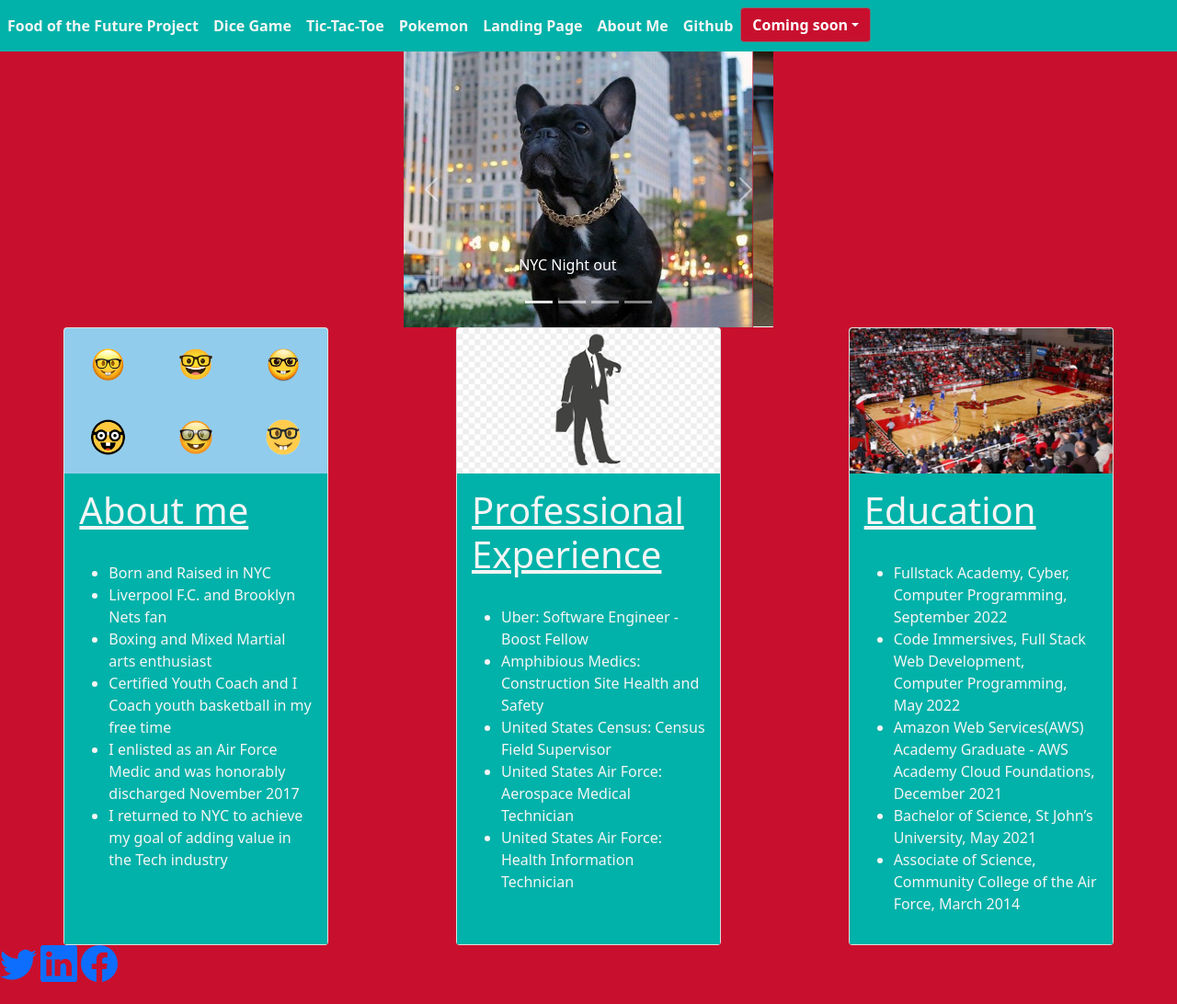
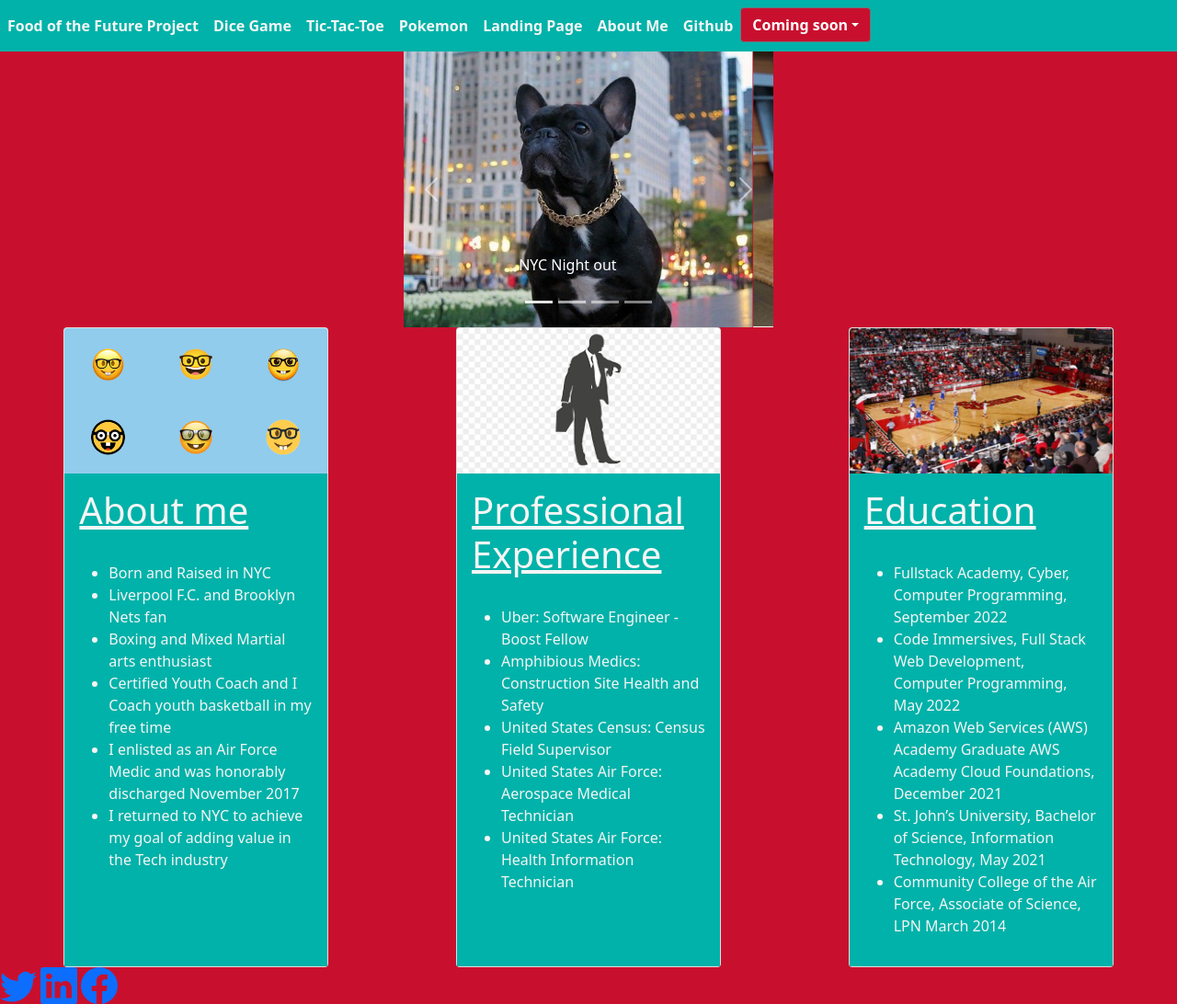
Before and after one commit to shaqduggan/shaqduggan.github.io, a plain HTML site: page main.html in a window 1280 px wide. Shown: the whole page at 92% size. Before the commit the page ends 1068 px from the top, so only its background shows below. Drawn offline with nearby package versions, Linux system fonts and the light colour scheme.

Commit message:
Update main.html

```diff
--- a/main.html
+++ b/main.html
@@ -159,9 +159,9 @@
                                 <ul id="ml" style="color:whitesmoke">
                                     <li>Fullstack Academy, Cyber, Computer Programming, September 2022</li>
                                     <li>Code Immersives, Full Stack Web Development, Computer Programming, May 2022</li>
-                                    <li>Amazon Web Services(AWS) Academy Graduate - AWS Academy Cloud Foundations, December 2021</li>
-                                    <li>Bachelor of Science, St John’s University, May 2021</li>
-                                    <li>Associate of Science, Community College of the Air Force, March 2014</li>
+                                    <li>Amazon Web Services (AWS) Academy Graduate AWS Academy Cloud Foundations, December 2021</li>
+                                    <li>St. John’s University, Bachelor of Science, Information Technology, May 2021</li>
+                                    <li>Community College of the Air Force, Associate of Science, LPN March 2014</li>
                                 </ul>
                             </div>
                         </div>
```
